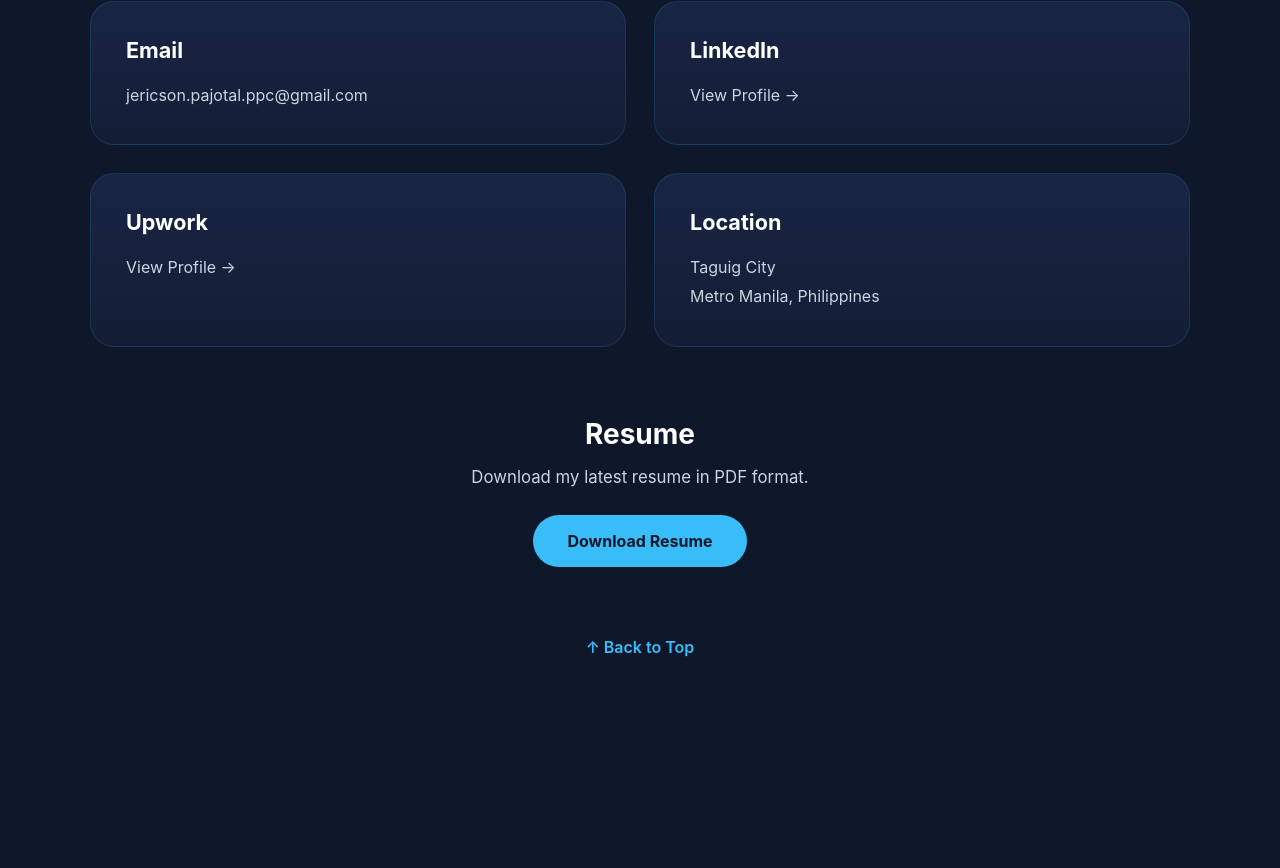
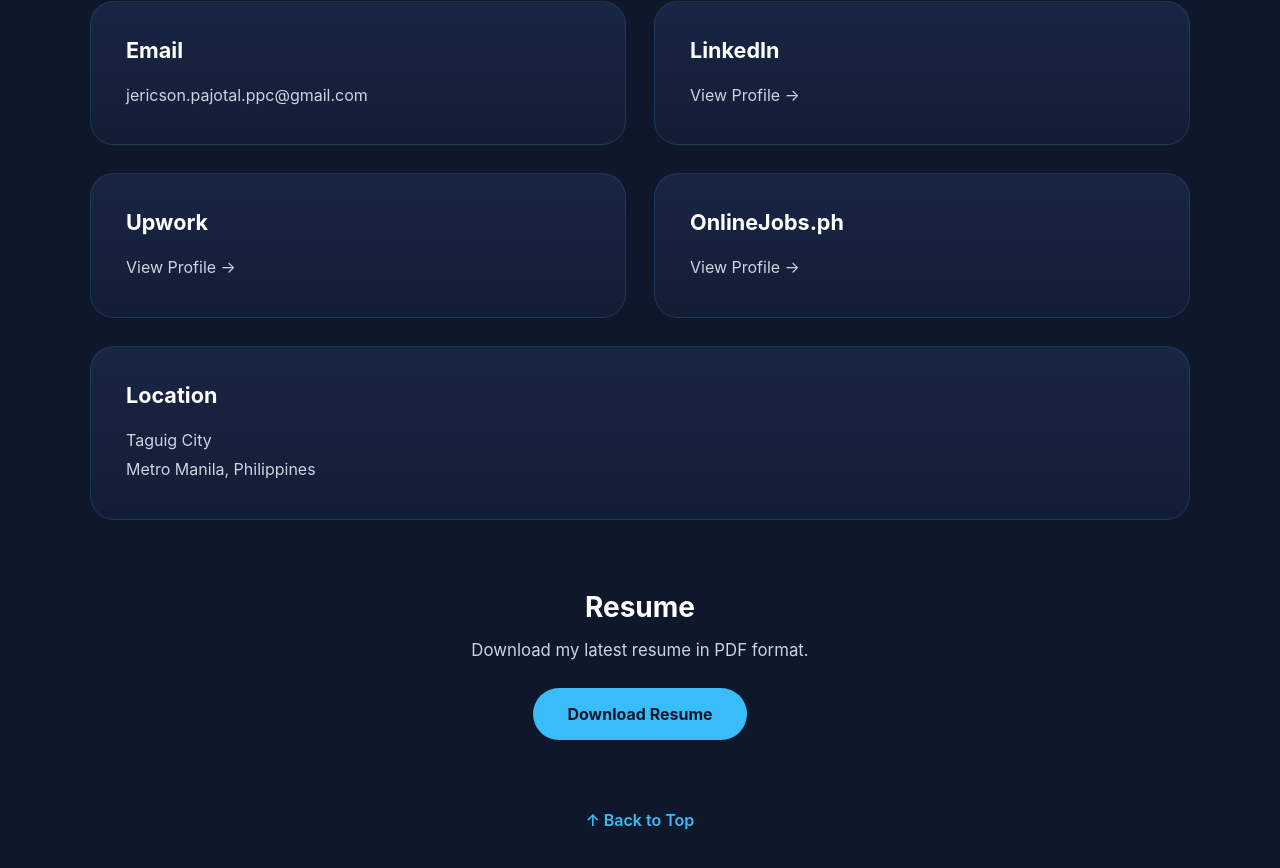
Before and after one commit to likecarl21/jericson-portfolio, a React (Vite) app: page / in a window 1280 px wide. Shown: the part 5510-6378 px from the top of the page. Before the commit the page ends 6307 px from the top, so only its background shows below. Built offline with nearby package versions, Linux system fonts and the light colour scheme.

Commit message:
Add OnlineJobs.ph link to contact section

```diff
--- a/src/sections/Contact/Contact.jsx
+++ b/src/sections/Contact/Contact.jsx
@@ -64,6 +64,19 @@ function Contact() {
             </p>
           </a>
 
+          <a
+            href="https://v2.onlinejobs.ph/jobseekers/info/2332450"
+            target="_blank"
+            rel="noreferrer"
+            className="contact-card"
+          >
+            <h3>OnlineJobs.ph</h3>
+
+            <p>
+              View Profile →
+            </p>
+          </a>
+
           <div className="contact-card">
 
             <h3>
--- a/src/styles/contact.css
+++ b/src/styles/contact.css
@@ -49,6 +49,12 @@
     grid-template-columns:repeat(2,1fr);
 
     gap:28px;
+
+}
+
+.contact-grid > *:last-child{
+
+    grid-column: 1 / -1;
 
 }
 
```
